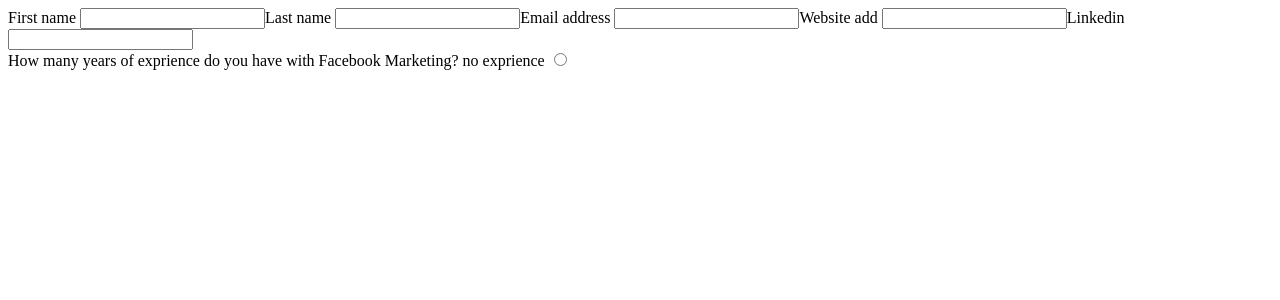
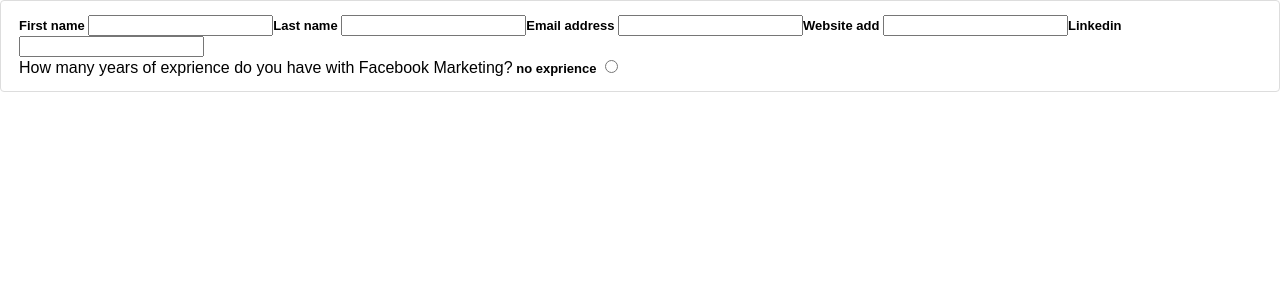
Before and after one commit to RoyBenAviv/market-test, a Vue app in the folder frontend/: page /#/ in a window 1280 px wide. Shown: the top 300 px of the page. Built offline with nearby package versions, Linux system fonts and the light colour scheme.

Commit message:
first styling

```diff
--- a/frontend/src/main.js
+++ b/frontend/src/main.js
@@ -2,7 +2,7 @@ import { createApp } from 'vue'
 import App from './App.vue'
 import router from './router'
 import store from './store'
-// import './styles/styles.scss'
+import './styles/styles.scss'
 
 const app = createApp(App)
 
--- /dev/null
+++ b/frontend/src/styles/cmps/_task-app.scss
@@ -0,0 +1,9 @@
+.task-app {
+    @include flex(column);
+    border: 1px solid #ddd;
+    border-radius: 4px;
+    padding: 14px 18px;
+    // form {
+    //     @include flex(column)
+    // }
+}
--- /dev/null
+++ b/frontend/src/styles/setup/_base.scss
@@ -0,0 +1,29 @@
+*,
+*::before,
+*::after {
+  box-sizing: border-box;
+}
+
+html {
+    font-family: Arial, Helvetica, sans-serif;
+    color: black;
+}
+
+body {
+    margin: 0;
+}
+
+h1,
+h2,
+h3,
+h4,
+h5,
+h6 {
+    margin: 0;
+    font-weight: 400;
+}
+
+label {
+    font-weight: 700;
+    font-size: 13px;
+}
--- /dev/null
+++ b/frontend/src/styles/setup/_mixins.scss
@@ -0,0 +1,6 @@
+@mixin flex($direction: row, $justify: center, $align: center) {
+    display: flex;
+    flex-direction: $direction;
+    justify-content: $justify;
+    align-items: $align;
+}
--- /dev/null
+++ b/frontend/src/styles/styles.scss
@@ -0,0 +1,6 @@
+// SETUP
+@import 'setup/mixins';
+@import 'setup/base';
+
+// CMPS
+@import 'cmps/task-app'
```
Also changed, not shown: frontend/src/assets/images/logo.png (added).
